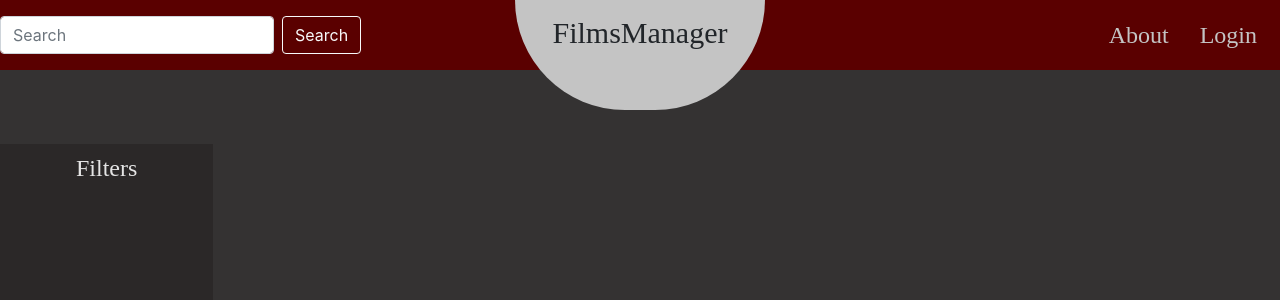
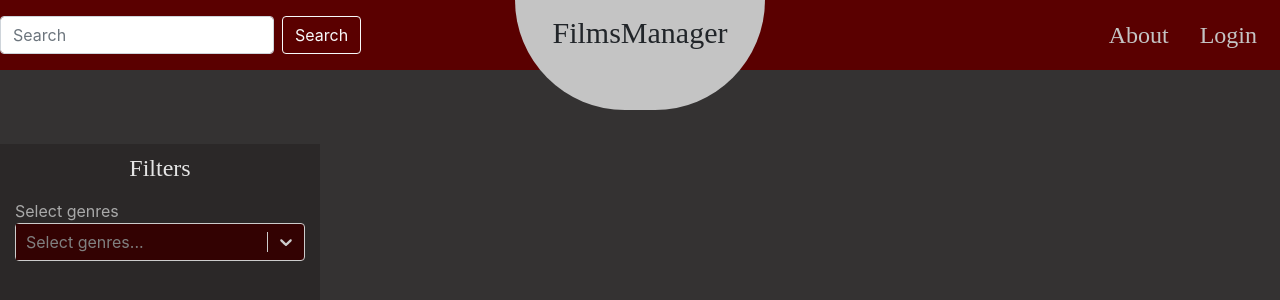
Before and after one commit to nestoor22/FilmManager, a React (Create React App) app in the folder frontend/: page / in a window 1280 px wide. Shown: the top 300 px of the page. Built offline with nearby package versions, Linux system fonts and the light colour scheme.

Commit message:
Finish filters for genres.

```diff
--- a/frontend/package.json
+++ b/frontend/package.json
@@ -8,7 +8,8 @@
     "@testing-library/user-event": "^7.2.1",
     "react": "^16.12.0",
     "react-dom": "^16.12.0",
-    "react-scripts": "3.3.0"
+    "react-scripts": "3.3.0",
+    "react-select": "^3.0.8"
   },
   "scripts": {
     "start": "react-scripts start",
--- a/frontend/src/App.css
+++ b/frontend/src/App.css
@@ -1,8 +1,3 @@
-
-.App {
-  text-align: center;
-}
-
 .App-logo {
   height: 40vmin;
   pointer-events: none;
--- a/frontend/src/components/forms/GenresOptions.js
+++ b/frontend/src/components/forms/GenresOptions.js
@@ -0,0 +1,30 @@
+import React from 'react'
+import Select from 'react-select'
+
+const options = [
+    { value: 1, label: 'Comedy' }, { value: 2, label: 'Fantastic' }, { value: 3, label: 'Thriller' },
+    { value: 4, label: 'Drama' }, { value: 5, label: 'Melodrama' }, { value: 6, label: 'Horrors' },
+    { value: 7, label: 'Action movie' }, { value: 8, label: 'History' }, { value: 9, label: 'Biography' },
+    { value: 10, label: 'Sport' }, { value: 11, label: 'Fantasy' }, { value: 12, label: 'Adventures' },
+    { value: 13, label: 'Family' }, { value: 14, label: 'Crime' }, { value: 15, label: 'Detective' },
+    { value: 17, label: 'Military' }, { value: 18, label: 'Cartoon' }, { value: 19, label: 'Short film' },
+    { value: 20, label: 'Musical' }, { value: 21, label: 'Childish' }, { value: 22, label: 'Music' },
+    { value: 24, label: 'Anime' }, { value: 25, label: 'Documentary' }, { value: 26, label: 'Western' },
+    { value: 27, label: 'TV-show' }, { value: 28, label: 'Film noir' }, { value: 30, label: 'Game' },
+    { value: 31, label: 'News' }, { value: 32, label: 'Adult' }, { value: 33, label: 'Concert' }
+];
+
+function Genres(){
+    return(
+        <Select
+            isMulti
+            name="genres"
+            options={options}
+            className="basic-multi-select"
+            classNamePrefix="select"
+            placeholder="Select genres..."
+        />
+);
+}
+
+export default Genres;
--- a/frontend/src/components/main/Filters.js
+++ b/frontend/src/components/main/Filters.js
@@ -1,10 +1,13 @@
 import React from "react";
 import './../styles/Filters.css'
+import Genres from "../forms/GenresOptions";
 
 function Filters() {
     return (
-        <div className="col-sm-2 filters">
+        <div className="col-sm-3 filters">
             <h6 className="filterTitle">Filters</h6>
+            <span className="filtersName">Select genres</span>
+            <Genres/>
         </div>
     )
 }
--- a/frontend/src/components/styles/Filters.css
+++ b/frontend/src/components/styles/Filters.css
@@ -1,6 +1,31 @@
+.css-yk16xz-control, .css-yk16xz-control:hover, .css-yk16xz-control:focus{
+    background-color: #330202!important;
+}
+
+.select__control--is-focused, .select__control--menu-is-open, .select__menu, .select__value-container {
+    color: darkgray;
+    background-color: #330202!important;
+    border-color: darkgray!important;
+}
+.css-1pahdxg-control, .css-1pahdxg-control:hover, .css-1pahdxg-control:focus{
+    border-color: darkgray!important;
+    box-shadow: 0 0 0 1px darkgray!important;
+}
+
+.select__option, .css-1n7v3ny-option{
+    background-color: #330202!important;
+}
+
+.basic-multi-select{
+    border-color: darkgray!important;
+}
+.select__option:hover{
+    background-color: #5A0000!important;
+}
 .filters{
     height: 200px;
     background-color: #2B2828;
+
 }
 
 .filterTitle{
@@ -13,3 +38,31 @@
     text-align: center;
     color: #E5E5E5;
 }
+
+.css-1hwfws3{
+    border-radius: 3px!important;
+    max-height: 90px;
+}
+
+.css-4ljt47-MenuList{
+    max-height: 150px!important;
+}
+
+.css-1hwfws3{
+    overflow-y: scroll!important;
+}
+
+.css-1hwfws3::-webkit-scrollbar {
+    width: 2px;
+}
+
+/* Handle */
+.css-1hwfws3::-webkit-scrollbar-thumb {
+    background: darkgray;
+    border-radius: 20px;
+}
+
+.filtersName{
+    color: darkgray;
+    text-align: left!important;
+}
```
Also changed, not shown: 1 other file (tests, documents, lock files or other folders).
